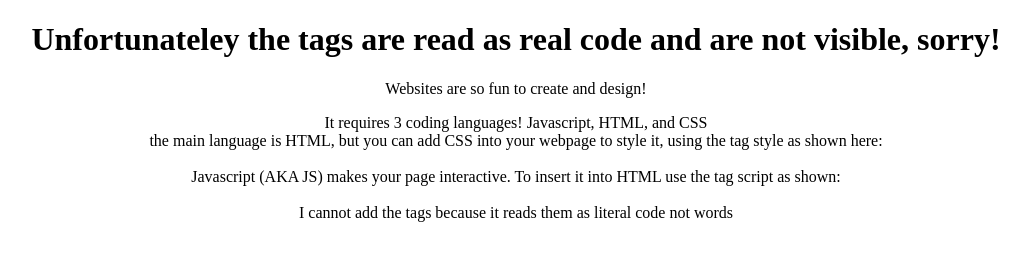
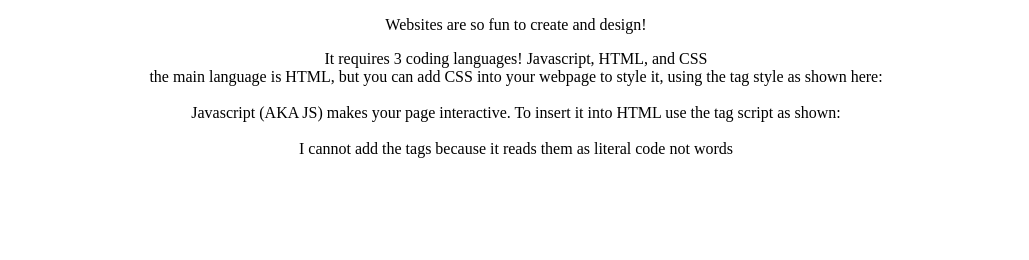
Before and after one commit to Test-web-yay-ok/Test-web-yay-ok.github.io, a plain HTML site: page index.html in a window 1280 px wide. Shown: the whole page, without its empty margins (124-1153 px from the left). Drawn offline with Linux system fonts and the light colour scheme.

Commit message:
update V1.3

```diff
--- a/index.html
+++ b/index.html
@@ -9,8 +9,6 @@
         </style>
     </head>
     <body>
-<h1>Unfortunateley the tags are read as real code and are not visible, sorry!
-</h1>
 <p>Websites are so fun to create and design!</p>
 <p><span>It requires 3 coding languages! Javascript, HTML, and CSS<br>
     the main language is HTML, but you can add CSS into your webpage to style it, using the tag style as shown here:<br>
```
